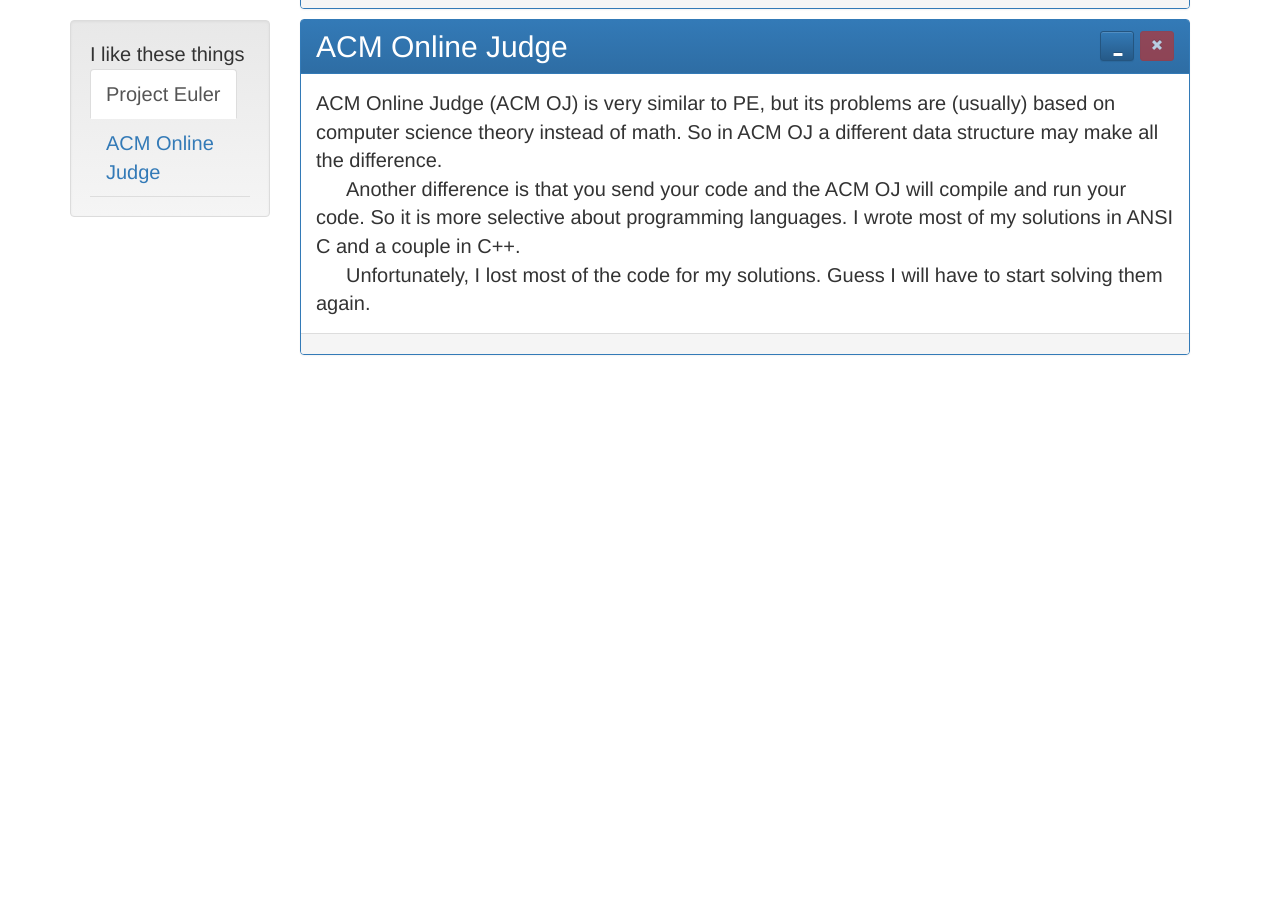
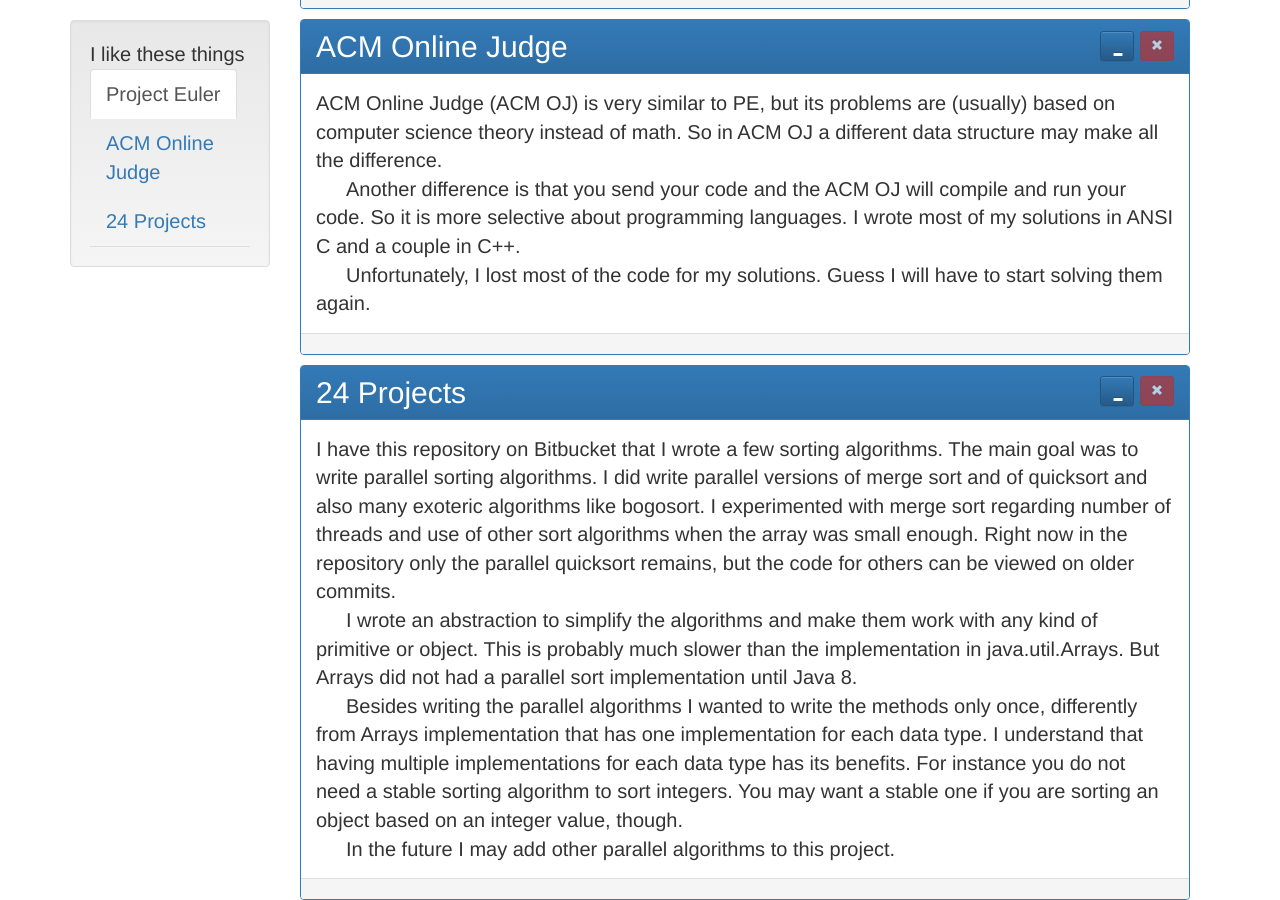
Before and after one commit to meiao/meiao.github.io, a Jekyll site: the page built from about/index.md, in a window 1280 px wide and 900 px high, scrolled down 942 px. Built offline with Jekyll 4.4.1, drawn with Linux system fonts in a browser that asks for light colours; nearby versions of some CDN libraries; before the commit the page ends 1327 px from its top, so only the background shows below that.

Commit message:
Added 24Projects

```diff
--- a/_data/about.yaml
+++ b/_data/about.yaml
@@ -51,3 +51,35 @@
           Unfortunately, I lost most of the code for my solutions. Guess I will
           have to start solving them again.
         </section>
+    - name: "24 Projects"
+      id: "24projects"
+      url: "https://bitbucket.org/meiao/24projects/src/"
+      description: >
+        <section>
+          I have this repository on Bitbucket that I wrote a few sorting
+          algorithms. The main goal was to write parallel sorting algorithms. I
+          did write parallel versions of merge sort and of quicksort and also
+          many exoteric algorithms like bogosort. I experimented with merge sort
+          regarding number of threads and use of other sort algorithms when the
+          array was small enough. Right now in the repository only the parallel
+          quicksort remains, but the code for others can be viewed on older
+          commits.
+        </section>
+        <section>
+          I wrote an abstraction to simplify the algorithms and make them work
+          with any kind of primitive or object. This is probably much slower
+          than the implementation in java.util.Arrays. But Arrays did not had a
+          parallel sort implementation until Java 8.
+        </section>
+        <section>
+          Besides writing the parallel algorithms I wanted to write the methods
+          only once, differently from Arrays implementation that has one
+          implementation for each data type. I understand that having multiple
+          implementations for each data type has its benefits. For instance you
+          do not need a stable sorting algorithm to sort integers. You may want
+          a stable one if you are sorting an object based on an integer value,
+          though.
+        </section>
+        <section>
+          In the future I may add other parallel algorithms to this project.
+        </section>
```
